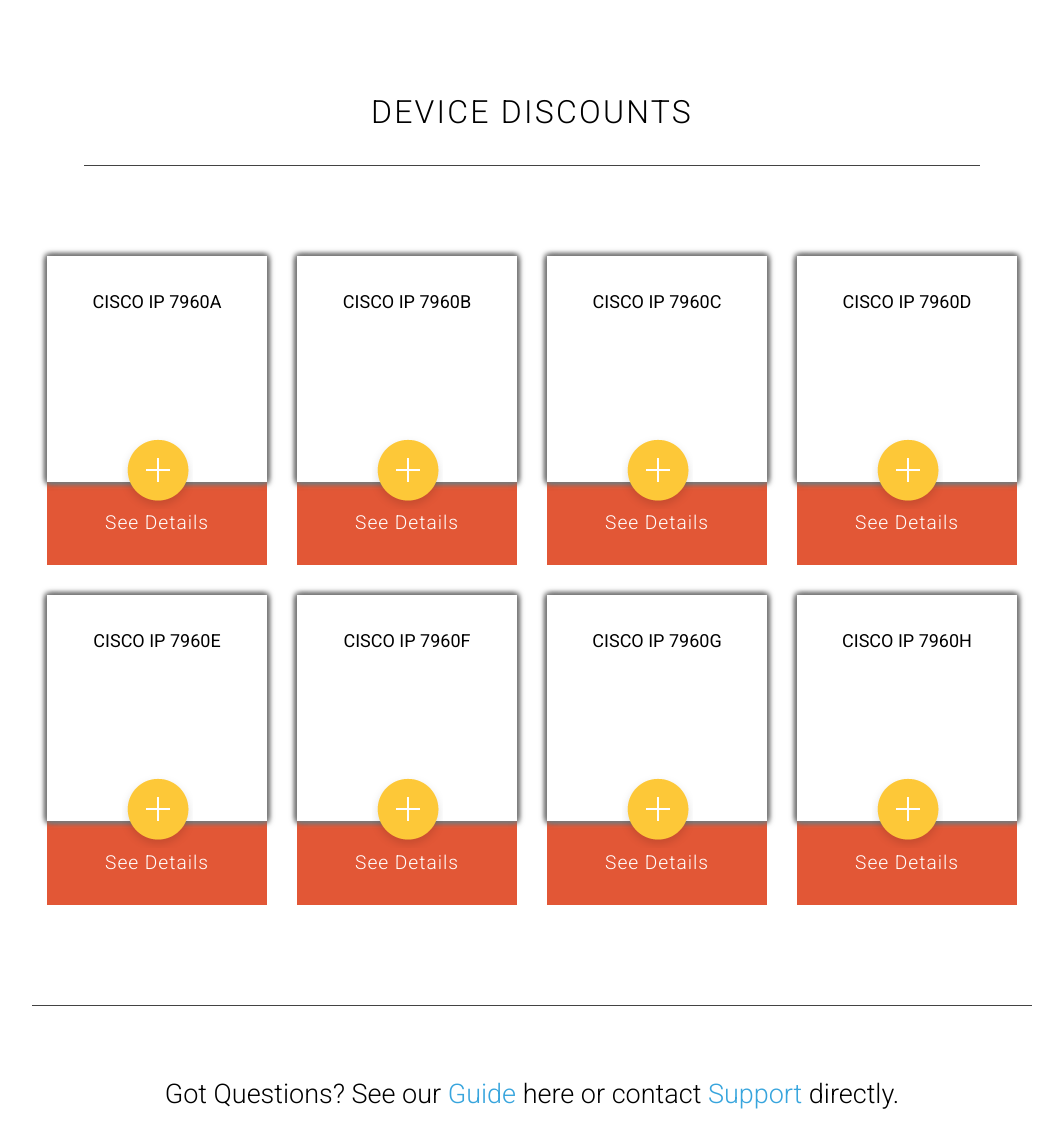
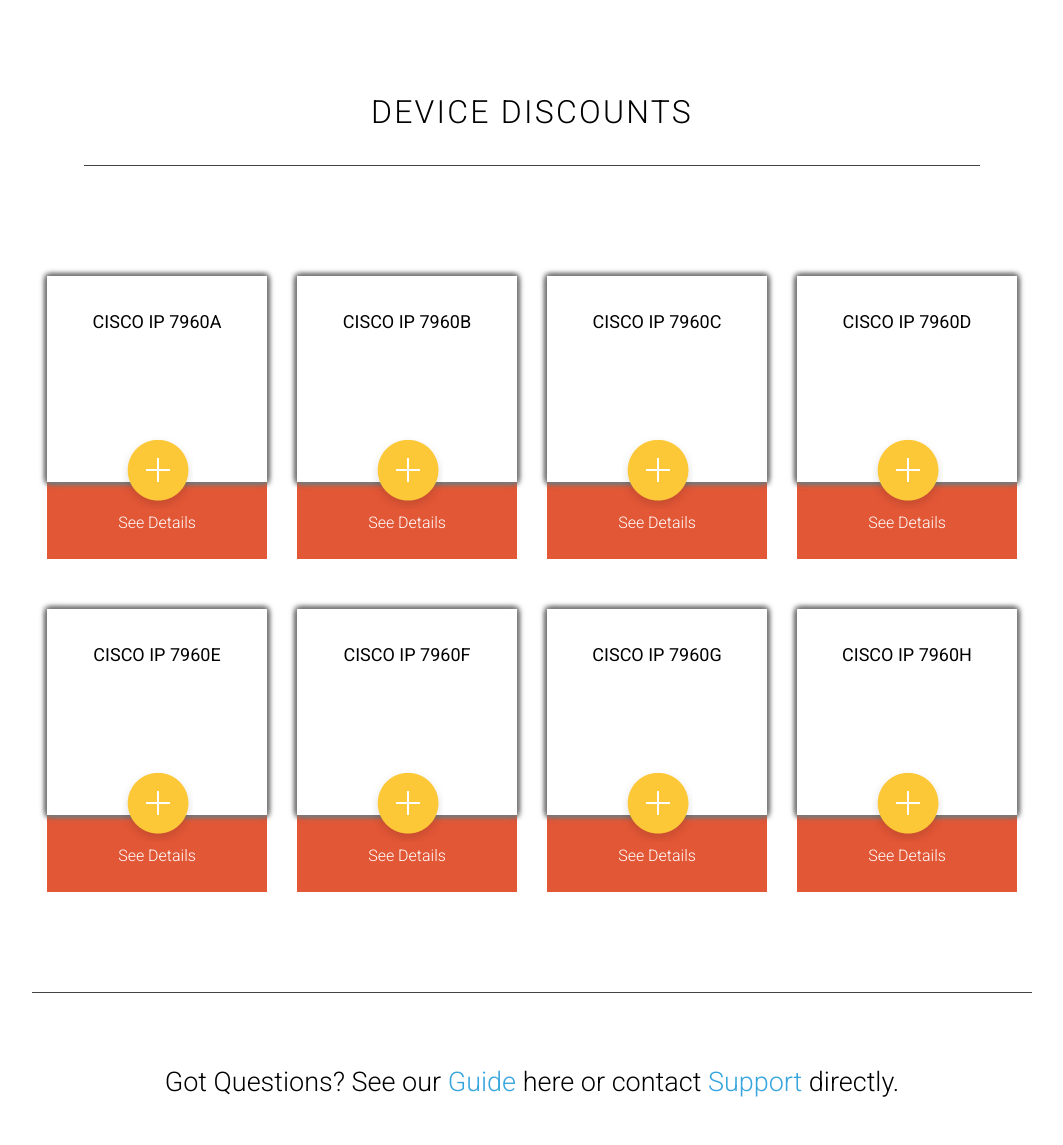
Before and after one commit to bjorncooley/jamooz, a PHP site: page /hardware-integrations.php in a window 1280 px wide. Shown: the part 4270-5415 px from the top of the page, without its empty margins (108-1171 px from the left). Run offline with PHP 8.4, Linux system fonts and the light colour scheme; some libraries are stand-ins or nearby versions.

Commit message:
Update devices partial to work with Get Started slider

```diff
--- a/css/custom/_base.scss
+++ b/css/custom/_base.scss
@@ -65,7 +65,7 @@
     .card-container {
 
         overflow: hidden;
-        padding-top: 30px;
+        padding-top: 50px;
     }
 
     .card {
@@ -168,7 +168,7 @@
                         padding-bottom: 0;
                     }
 
-                    height: 120px;
+                    height: 100px;
                 }
             }
         }
@@ -246,8 +246,6 @@
 }
 
 
-
-
 /* ------------------- */
 /* --- GET STARTED --- */
 /* ------------------- */
@@ -263,7 +261,6 @@
         height: 100%;
         background-color: $teal;
         z-index: 199;
-        display: none;
     }
 
     #apps-add-ons {
@@ -290,6 +287,8 @@
 #step-2 {
 
     position: relative;
+
+    padding: 50px 0 92px;
 
     .card-section {
 
--- a/css/custom/styles.css
+++ b/css/custom/styles.css
@@ -343,7 +343,7 @@
   right: 0; }
 .card-section .card-container {
   overflow: hidden;
-  padding-top: 30px; }
+  padding-top: 50px; }
 .card-section .card {
   max-width: 80%;
   cursor: pointer; }
@@ -387,7 +387,7 @@
             padding: 5px 0 5px 10px;
             font-size: 0.8em; }
   .card-section .card.device .shadowed .card-text {
-    height: 120px; }
+    height: 100px; }
     .card-section .card.device .shadowed .card-text h5 {
       padding-bottom: 0; }
 
@@ -435,8 +435,7 @@
   width: 100%;
   height: 100%;
   background-color: #5fb6b6;
-  z-index: 199;
-  display: none; }
+  z-index: 199; }
 #get-started #apps-add-ons {
   width: 100%;
   height: 100%;
@@ -449,7 +448,8 @@
   margin: 0 auto; }
 
 #step-2 {
-  position: relative; }
+  position: relative;
+  padding: 50px 0 92px; }
 
 #step-3 h4 {
   max-width: 400px;
--- a/includes/devices.php
+++ b/includes/devices.php
@@ -22,8 +22,8 @@
                         </div>
 
                         <div class="red-orange-background white text-center caption inline-block">
-                            <h4 class="show-details-link">See Details</h4>
-                            <h4 class="close-details-link hide">Close Details</h4>
+                            <p class="show-details-link">See Details</p>
+                            <p class="close-details-link hide">Close Details</p>
                         </div>
                     </div>
                     <div class="small-12 medium-3 columns small-centered medium-uncentered card device">
@@ -43,8 +43,8 @@
                         </div>
 
                         <div class="red-orange-background white text-center caption inline-block">
-                            <h4 class="show-details-link">See Details</h4>
-                            <h4 class="close-details-link hide">Close Details</h4>
+                            <p class="show-details-link">See Details</p>
+                            <p class="close-details-link hide">Close Details</p>
                         </div>
                     </div>
                     <div class="small-12 medium-3 columns small-centered medium-uncentered card device">
@@ -64,8 +64,8 @@
                         </div>
 
                         <div class="red-orange-background white text-center caption inline-block">
-                            <h4 class="show-details-link">See Details</h4>
-                            <h4 class="close-details-link hide">Close Details</h4>
+                            <p class="show-details-link">See Details</p>
+                            <p class="close-details-link hide">Close Details</p>
                         </div>
                     </div><!-- .card -->
                     <div class="small-12 medium-3 columns small-centered medium-uncentered card device">
@@ -85,8 +85,8 @@
                         </div>
 
                         <div class="red-orange-background white text-center caption inline-block">
-                            <h4 class="show-details-link">See Details</h4>
-                            <h4 class="close-details-link hide">Close Details</h4>
+                            <p class="show-details-link">See Details</p>
+                            <p class="close-details-link hide">Close Details</p>
                         </div>
                     </div><!-- .card -->
                 </div>
@@ -110,8 +110,8 @@
                         </div>
 
                         <div class="red-orange-background white text-center caption inline-block">
-                            <h4 class="show-details-link">See Details</h4>
-                            <h4 class="close-details-link hide">Close Details</h4>
+                            <p class="show-details-link">See Details</p>
+                            <p class="close-details-link hide">Close Details</p>
                         </div>
                     </div>
                     <div class="small-12 medium-3 columns small-centered medium-uncentered card device">
@@ -131,8 +131,8 @@
                         </div>
 
                         <div class="red-orange-background white text-center caption inline-block">
-                            <h4 class="show-details-link">See Details</h4>
-                            <h4 class="close-details-link hide">Close Details</h4>
+                            <p class="show-details-link">See Details</p>
+                            <p class="close-details-link hide">Close Details</p>
                         </div>
                     </div>
                     <div class="small-12 medium-3 columns small-centered medium-uncentered card device">
@@ -152,8 +152,8 @@
                         </div>
 
                         <div class="red-orange-background white text-center caption inline-block">
-                            <h4 class="show-details-link">See Details</h4>
-                            <h4 class="close-details-link hide">Close Details</h4>
+                            <p class="show-details-link">See Details</p>
+                            <p class="close-details-link hide">Close Details</p>
                         </div>
                     </div><!-- .card -->
                     <div class="small-12 medium-3 columns small-centered medium-uncentered card device">
@@ -173,8 +173,8 @@
                         </div>
 
                         <div class="red-orange-background white text-center caption inline-block">
-                            <h4 class="show-details-link">See Details</h4>
-                            <h4 class="close-details-link hide">Close Details</h4>
+                            <p class="show-details-link">See Details</p>
+                            <p class="close-details-link hide">Close Details</p>
                         </div>
                     </div><!-- .card -->
                 </div>
--- a/js/functions.js
+++ b/js/functions.js
@@ -277,6 +277,13 @@
             var padding = parseInt( $(this).find('.card.current').css('padding-left') );
             card_margin = (width - $(this).find('.card.current').width()) / 2 - padding;
 
+            console.log($(this).html());
+            console.log("Padding: " + padding);
+            console.log("Card width: " + $(this).find('.card.current').width());
+            console.log("Screen width: " + width);
+
+            console.log(card_margin);
+
             var i=0;
 
             $(this).find('.card').each(function(){
@@ -325,6 +332,8 @@
 
     $('#get-started #apps-add-ons').css('left', width);
 
+    $('#get-started #device-discounts').css('display', 'none');
+
     // Special functions for the discounts slide
     // $('#devices .card-container').height(container_height - plan_card_height * 3);
     // console.log($('#devices .card-container').height());
```
Also changed, not shown: get-started.php (+6 -5 lines), 1 other file.
